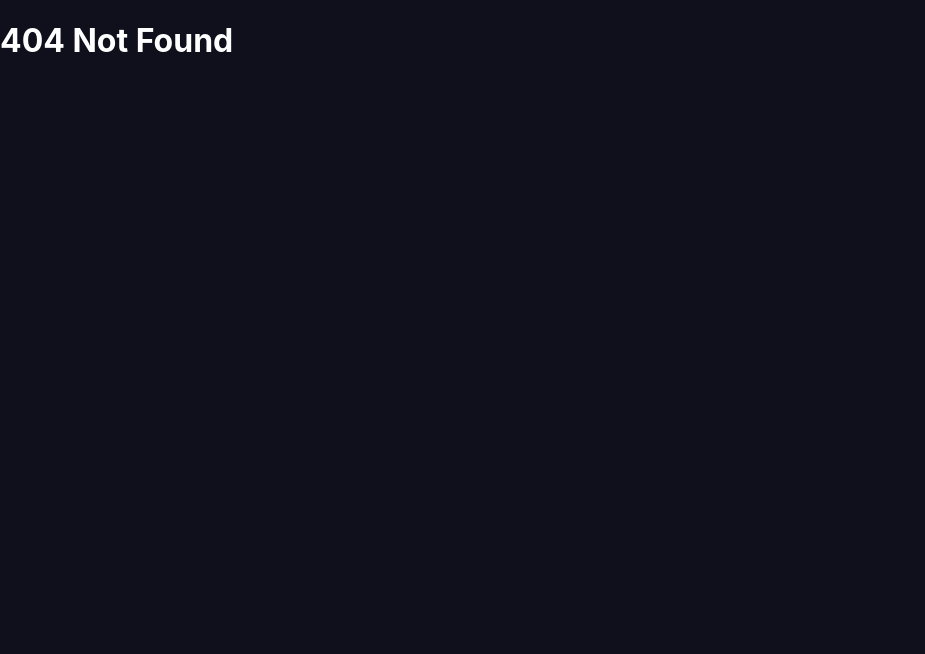
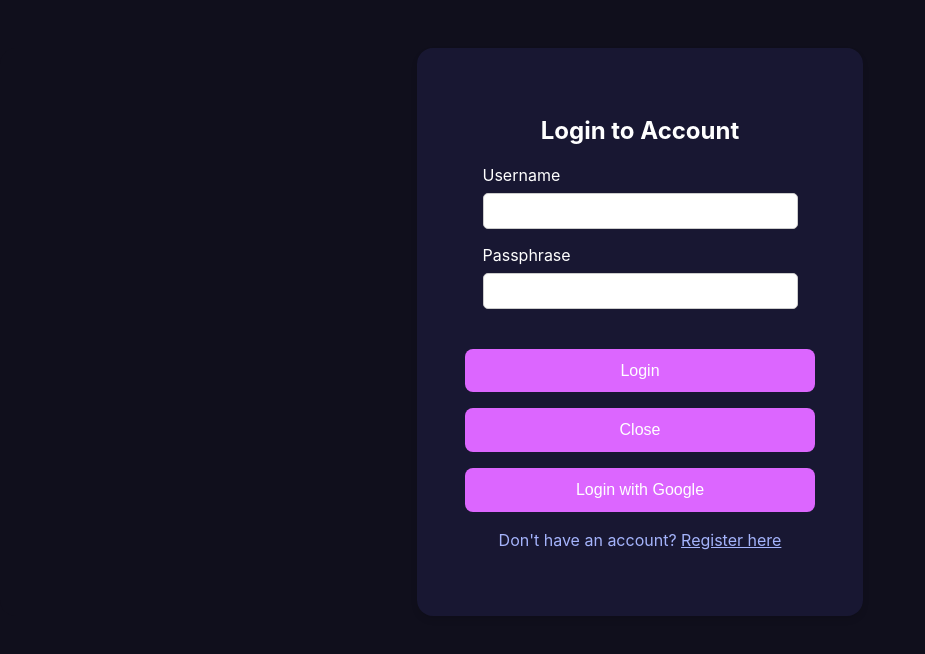
Before and after one commit to diegolopez2002/-DoQuantum, a React (Create React App) app in the folder my-app/: page /password in a window 1280 px wide. Before the commit this address had no page. Shown: the top 654 px of the page, without its empty margins (0-925 px from the left). Built offline with nearby package versions, Linux system fonts and the light colour scheme.

Commit message:
password changer

```diff
--- a/my-app/src/App.js
+++ b/my-app/src/App.js
@@ -6,6 +6,7 @@ import Dashboard from './pages/Dashboard'; // Import the Dashboard page componen
 import Login from './components/Login'; // Import the Login component
 import Register from './components/Register'; // Import the Register component
 import Account from './pages/Account'; // Import the Account page component
+import PasswordChanger from './components/PasswordChanger';
 
 // Define the main App component, which handles routing
 const App = () => {
@@ -16,6 +17,7 @@ const App = () => {
 
         <Route path="/login" element={<Login />} /> {/* Route for the login page ("/login") */}
         <Route path="/register" element={<Register />} /> {/* Route for the register page ("/register") */}
+        <Route path="/password" element={<PasswordChanger />} /> {/* Route for the password page ("/password") */}
 
         <Route path="/Dashboard" element={<Dashboard />} /> {/* Route for the dashboard page ("/Dashboard") */}
         <Route path="/account" element={<Account />} /> {/* Route for the account page ("/account") */}
--- a/my-app/src/components/PasswordChanger.js
+++ b/my-app/src/components/PasswordChanger.js
@@ -3,44 +3,33 @@ import { useNavigate } from 'react-router-dom';
 import Button from './Button';
 
 const PasswordChanger = () => {
-  const [oldPassword, setOldPassword] = useState('');
-  const [newPassword, setNewPassword] = useState('');
-  const [confirmPassword, setConfirmPassword] = useState('');
+    const [username, setUsername] = useState('');
+    const [password, setPassword] = useState('');
     const [error, setError] = useState('');
-  const [success, setSuccess] = useState('');
     const navigate = useNavigate();
 
     const handleSubmit = async (event) => {
       event.preventDefault();
       setError('');
-    setSuccess('');
-
-    if (newPassword !== confirmPassword) {
-      setError('New passwords do not match');
-      return;
-    }
 
       try {
-      const response = await fetch('http://localhost:5000/change-password', {
+        const response = await fetch('http://localhost:5000/login', {
           method: 'POST',
-        headers: {
-          'Content-Type': 'application/json',
-          Authorization: `Bearer ${localStorage.getItem('authToken')}`,
-        },
-        body: JSON.stringify({ oldPassword, newPassword }),
+          headers: { 'Content-Type': 'application/json' },
+          body: JSON.stringify({ username, password }),
         });
 
         const data = await response.json();
         if (response.ok) {
-        setSuccess('Password changed successfully');
-        setOldPassword('');
-        setNewPassword('');
-        setConfirmPassword('');
+          if (data.token) {
+            localStorage.setItem('authToken', data.token);
+          }
+          navigate('/dashboard');
         } else {
-        setError(data.message || 'Password change failed');
+          setError(data.message || 'Login failed');
         }
       } catch (err) {
-      console.error('Password change error:', err);
+        console.error('Login error:', err);
         setError('Something went wrong. Please try again later.');
       }
     };
@@ -49,8 +38,17 @@ const PasswordChanger = () => {
       navigate('/');
     };
 
+    const handleRegister = () => {
+      navigate('/register');
+    };
+
+    const handleGoogleLogin = () => {
+      window.location.href = 'https://do-quantum-web-app.vercel.app/auth/google/';
+    };
+
     return (
-    <div style={{
+      <div
+        style={{
           display: 'flex',
           flexDirection: 'column',
           alignItems: 'center',
@@ -59,49 +57,121 @@ const PasswordChanger = () => {
           backgroundColor: '#100F1C',
           color: '#ffffff',
           margin: '3rem auto',
-    }}>
-      <form onSubmit={handleSubmit} style={{
+        }}
+      >
+        <form
+          onSubmit={handleSubmit}
+          style={{
             background: 'rgba(99, 102, 241, 0.1)',
             padding: '3rem',
             borderRadius: '1rem',
             textAlign: 'center',
             width: '350px',
             boxShadow: '0 4px 6px rgba(0, 0, 0, 0.1)',
-      }}>
-        <h2 style={{ color: '#ffffff' }}>Change Password</h2>
+          }}
+        >
+          <h2 style={{ color: '#ffffff' }}>Login to Account</h2>
 
           {error && <p style={{ color: '#ff6b6b' }}>{error}</p>}
-        {success && <p style={{ color: '#4CAF50' }}>{success}</p>}
 
           <div style={{ marginBottom: '1rem' }}>
-          <label style={{ color: '#ffffff', display: 'block', textAlign: 'left' }}>Old Password</label>
-          <input type="password" value={oldPassword} required onChange={(e) => setOldPassword(e.target.value)} style={inputStyle} />
-        </div>
-
-        <div style={{ marginBottom: '1rem' }}>
-          <label style={{ color: '#ffffff', display: 'block', textAlign: 'left' }}>New Password</label>
-          <input type="password" value={newPassword} required onChange={(e) => setNewPassword(e.target.value)} style={inputStyle} />
-        </div>
-
-        <div style={{ marginBottom: '1.5rem' }}>
-          <label style={{ color: '#ffffff', display: 'block', textAlign: 'left' }}>Confirm New Password</label>
-          <input type="password" value={confirmPassword} required onChange={(e) => setConfirmPassword(e.target.value)} style={inputStyle} />
-        </div>
-
-        <Button label="Change Password" type="submit" style={{ width: '100%' }} />
-        <Button label="Close" type="button" onClick={handleClose} style={{ width: '100%' }} />
-      </form>
-    </div>
-  );
-};
-
-const inputStyle = {
+            <label
+              style={{
+                color: '#ffffff',
+                display: 'flex',
+                flexDirection: 'column',
+                alignItems: 'flex-start',
+                width: '90%',
+                margin: '0 auto',
+                textAlign: 'left',
+              }}
+            >
+              Username
+            </label>
+            <input
+              type="text"
+              value={username}
+              required
+              onKeyDown={(e) => {
+                // Prevent the user from pressing the spacebar
+                if (e.key === ' ') e.preventDefault();
+              }}
+              onChange={(e) => {
+                // Remove any spaces (in case of copy/paste)
+                const noSpaces = e.target.value.replace(/\s+/g, '');
+                setUsername(noSpaces);
+              }}
+              style={{
                 fontSize: '1rem',
                 width: 'calc(90% - 1rem - 2px)',
                 padding: '0.5rem',
                 marginTop: '0.5rem',
                 borderRadius: '5px',
                 border: '1px solid #ccc',
+              }}
+            />
+          </div>
+
+          <div style={{ marginBottom: '1.5rem' }}>
+            <label
+              style={{
+                color: '#ffffff',
+                display: 'flex',
+                flexDirection: 'column',
+                alignItems: 'flex-start',
+                width: '90%',
+                margin: '0 auto',
+                textAlign: 'left',
+              }}
+            >
+              Passphrase
+            </label>
+            <input
+              type="password"
+              value={password}
+              required
+              onKeyDown={(e) => {
+                // Prevent the user from pressing the spacebar
+                if (e.key === ' ') e.preventDefault();
+              }}
+              onChange={(e) => {
+                // Remove any spaces (in case of copy/paste)
+                const noSpaces = e.target.value.replace(/\s+/g, '');
+                setPassword(noSpaces);
+              }}
+              style={{
+                fontSize: '1rem',
+                width: 'calc(90% - 1rem - 2px)',
+                padding: '0.5rem',
+                marginTop: '0.5rem',
+                borderRadius: '5px',
+                border: '1px solid #ccc',
+              }}
+            />
+          </div>
+
+          <Button label="Login" type="submit" style={{ width: '100%' }} />
+          <Button label="Close" type="button" onClick={handleClose} style={{ width: '100%' }} />
+
+          <Button
+            label="Login with Google"
+            type="button"
+            onClick={handleGoogleLogin}
+            style={{ width: '100%', marginTop: '1rem' }}
+          />
+
+          <p style={{ marginTop: '1rem', color: '#a5b4fc' }}>
+            Don't have an account?{' '}
+            <span
+              style={{ textDecoration: 'underline', cursor: 'pointer' }}
+              onClick={handleRegister}
+            >
+              Register here
+            </span>
+          </p>
+        </form>
+      </div>
+    );
   };
 
   export default PasswordChanger;
--- a/my-app/src/pages/Account.js
+++ b/my-app/src/pages/Account.js
@@ -147,7 +147,7 @@ const Account = () => {
                     )}
                 </div>
 
-                <section>
+                <section style = {{ display: 'flex', flexDirection: 'column', alignItems: 'center', paddingBottom: '2rem' }}>
                     <h2 style={{
                         fontSize: '1.5rem',
                         fontWeight: 'bold',
@@ -170,9 +170,9 @@ const Account = () => {
                             borderRadius: '5px',
                             fontSize: '0.75rem',
                             width: '180px',
-                            position: 'relative',
+                            position: 'relative'
                         }}
-                        onClick={() => window.location.href = '/dashboard'} // chnange route to change password make a compnent like login for that
+                        onClick={() => window.location.href = '/PasswordChanger'} // change route to change password make a component like login for that
                         > Change Password </button>
                     </div>
                 </section>
--- a/my-app/src/pages/Dashboard.js
+++ b/my-app/src/pages/Dashboard.js
@@ -63,6 +63,7 @@ const Dashboard = () => {
                     {/* <p>User ID: {userId}</p>
                     <p>Some other data: {someData}</p> */}
                     <p>Dashboard content goes here.</p> {/* Placeholder text */}
+
                 </div>
 
 
```
Lines whose indentation alone changed are shown as unchanged.
